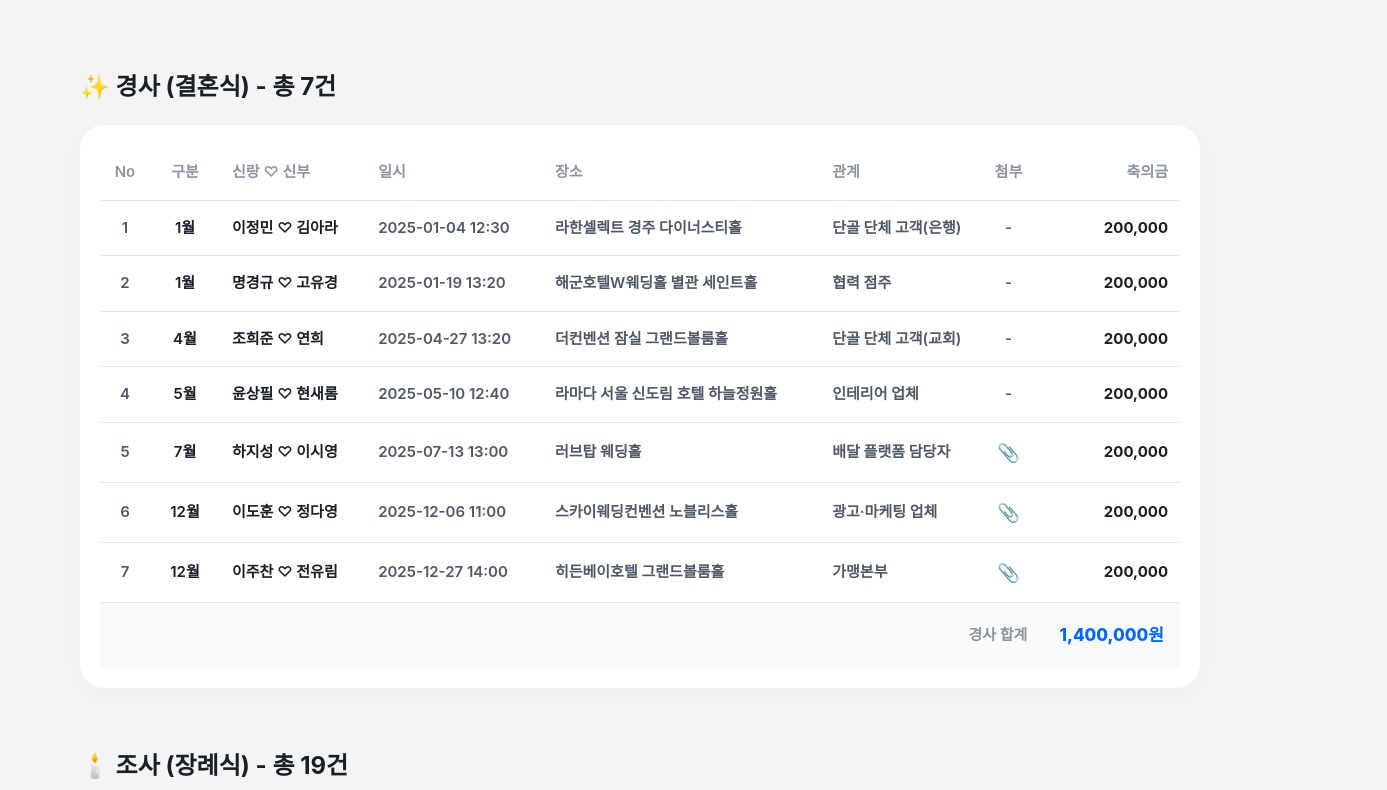
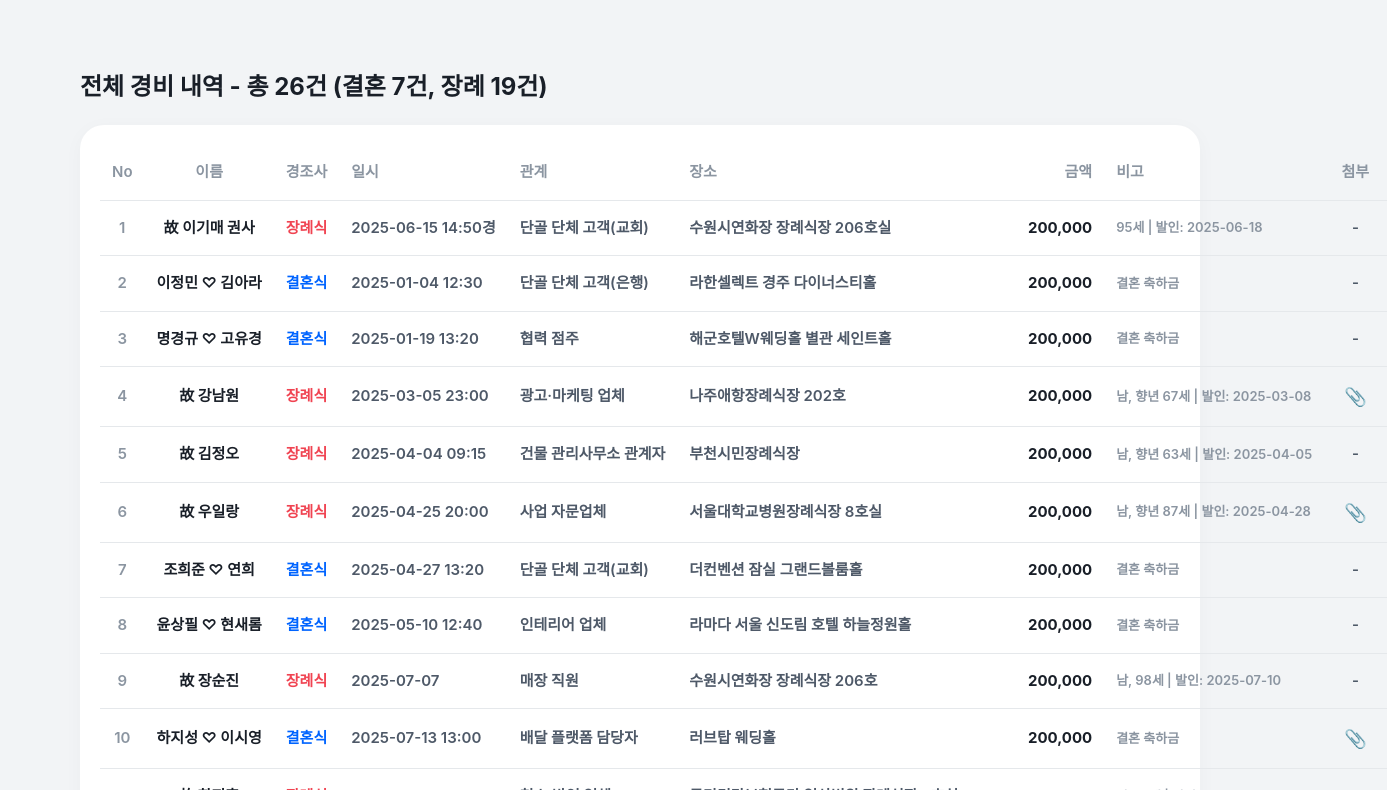
Before and after one commit to heekeunlee/events_2025, a website built with Vite: page index.html in a window 1280 px wide. Shown: the part 125-915 px from the top of the page, 1387 px wide, since content can reach past the window. Built offline with nearby package versions, Linux system fonts and the light colour scheme.

Commit message:
feat: unify tables and update title to business expense

```diff
--- a/app.js
+++ b/app.js
@@ -6,7 +6,7 @@ async function init() {
         const response = await fetch(`${baseUrl}data.json?v=${new Date().getTime()}`);
         allData = await response.json();
 
-        renderSections(allData);
+        renderUnifiedTable(allData);
         setupModals();
         setupExportButtons();
     } catch (error) {
@@ -14,40 +14,114 @@ async function init() {
     }
 }
 
-function renderSections(data) {
-    const weddingContainer = document.getElementById('wedding-container');
-    const obituaryContainer = document.getElementById('obituary-container');
-
-    const weddings = data.filter(item => item.type === 'wedding');
-    const obituaries = data.filter(item => item.type === 'obituary');
-
-    const weddingTitle = document.querySelector('#wedding-section .section-title');
-    const obituaryTitle = document.querySelector('#obituary-section .section-title');
-    if (weddingTitle) weddingTitle.textContent = `✨ 경사 (결혼식) - 총 ${weddings.length}건`;
-    if (obituaryTitle) obituaryTitle.textContent = `🕯️ 조사 (장례식) - 총 ${obituaries.length}건`;
-
-    renderSingleTable(weddings, weddingContainer, '경사');
-    renderSingleTable(obituaries, obituaryContainer, '조사');
-
-    renderTotalSummary(data);
-    renderImageGallery(data);
-}
-
 function getAmountValue(item) {
     if (!item || !item.id) return 200000;
     const id = item.id;
+    if (id === 9 || id === 13) return 150000;
+    return 200000;
+}
 
-    // --- ADJUSTED CALCULATION (Target Total: 5,100,000) ---
-    // Constraints: Max 200,000 per row, multiples of 50,000.
-    // Logic: 24 items @ 200,000 + 2 items @ 150,000 = 5,100,000
+function formatNumber(num) {
+    return num.toLocaleString();
+}
 
-    // Set 2 items to 150,000 to reach 5.1M (out of 26 total items)
-    // Chosen IDs: 9 (장비 AS), 13 (청소·방역)
-    if (id === 9 || id === 13) {
-        return 150000;
+function renderUnifiedTable(data) {
+    const container = document.getElementById('main-table-container');
+    const titleElement = document.getElementById('total-count-title');
+    if (!container) return;
+
+    if (data.length === 0) {
+        container.innerHTML = '<p style="padding: 20px; color: #8B95A1;">데이터가 없습니다.</p>';
+        return;
     }
 
-    return 200000;
+    // Sort by date
+    const sortedData = [...data].sort((a, b) => {
+        const dateA = a.type === 'wedding' ? a.dateTime : a.diedDate;
+        const dateB = b.type === 'wedding' ? b.dateTime : b.diedDate;
+        return new Date(dateA.replace(/-/g, '/')) - new Date(dateB.replace(/-/g, '/'));
+    });
+
+    if (titleElement) {
+        const weddings = data.filter(i => i.type === 'wedding').length;
+        const obituaries = data.filter(i => i.type === 'obituary').length;
+        titleElement.textContent = `전체 경비 내역 - 총 ${data.length}건 (결혼 ${weddings}건, 장례 ${obituaries}건)`;
+    }
+
+    let tableHtml = `
+        <table>
+            <thead>
+                <tr>
+                    <th style="width: 50px;">No</th>
+                    <th>이름</th>
+                    <th style="width: 100px;">경조사</th>
+                    <th>일시</th>
+                    <th>관계</th>
+                    <th>장소</th>
+                    <th style="text-align: right;">금액</th>
+                    <th>비고</th>
+                    <th style="width: 60px; text-align: center;">첨부</th>
+                </tr>
+            </thead>
+            <tbody>
+    `;
+
+    let totalSum = 0;
+
+    sortedData.forEach((item, index) => {
+        const amount = getAmountValue(item);
+        totalSum += amount;
+
+        const dateStr = item.type === 'wedding' ? item.dateTime : item.diedDate;
+        const typeLabel = item.type === 'wedding' ? '결혼식' : '장례식';
+        const nameDisplay = item.type === 'wedding' ? `${item.groom} ♡ ${item.bride}` : item.name;
+        const location = item.type === 'wedding' ? item.location : item.place;
+
+        // Construct Remarks (비고)
+        let remarks = "";
+        if (item.type === 'obituary') {
+            remarks = `${item.genderAge || ''} | 발인: ${item.funeralDate?.split(' ')[0] || ''}`;
+        } else {
+            remarks = "결혼 축하금";
+        }
+
+        const attachmentHtml = item.attachment
+            ? `<span class="attachment-icon" onclick="event.stopPropagation(); showImage('${item.attachment}')" title="증빙 서류 보기">📎</span>`
+            : '-';
+
+        tableHtml += `
+            <tr onclick="showDetail(${item.id})">
+                <td style="text-align: center; color: var(--toss-text-muted);">${index + 1}</td>
+                <td style="font-weight: 700; color: var(--toss-text-main);">${nameDisplay}</td>
+                <td style="font-weight: 600; color: ${item.type === 'wedding' ? 'var(--toss-blue)' : '#F04452'};">${typeLabel}</td>
+                <td>${dateStr}</td>
+                <td>${item.relation || '-'}</td>
+                <td>${location}</td>
+                <td style="text-align: right; font-weight: 700; color: var(--toss-text-main);">${formatNumber(amount)}</td>
+                <td style="font-size: 13px; color: var(--toss-text-muted);">${remarks}</td>
+                <td style="text-align: center;">${attachmentHtml}</td>
+            </tr>
+        `;
+    });
+
+    tableHtml += `
+            </tbody>
+            <tfoot>
+                <tr class="table-footer-row">
+                    <td colspan="6" style="text-align: right; font-weight: 600; color: var(--toss-text-muted);">통합 경비 합계</td>
+                    <td style="text-align: right; font-weight: 800; color: var(--toss-blue); font-size: 17px;">${formatNumber(totalSum)}원</td>
+                    <td colspan="2"></td>
+                </tr>
+            </tfoot>
+        </table>`;
+
+    container.innerHTML = tableHtml;
+
+    // Update total summary card
+    const totalAmountElement = document.getElementById('total-amount');
+    if (totalAmountElement) totalAmountElement.textContent = formatNumber(totalSum) + '원';
+
+    renderImageGallery(data);
 }
 
 function renderImageGallery(data) {
@@ -58,7 +132,7 @@ function renderImageGallery(data) {
     const itemsWithImages = data.filter(item => item.attachment);
 
     if (itemsWithImages.length === 0) {
-        galleryContainer.innerHTML = '<p style="color: var(--toss-text-muted);">첨부된 이미지가 없습니다.</p>';
+        galleryContainer.innerHTML = '<p style="color: var(--toss-text-muted);">첨부된 증빙 서류가 없습니다.</p>';
         return;
     }
 
@@ -75,103 +149,6 @@ function renderImageGallery(data) {
     `).join('');
 }
 
-function formatNumber(num) {
-    return num.toLocaleString();
-}
-
-function renderSingleTable(items, container, typeLabel) {
-    if (!container) return;
-    if (items.length === 0) {
-        container.innerHTML = '<p style="padding: 20px; color: #8B95A1;">데이터가 없습니다.</p>';
-        return;
-    }
-
-    const groups = {};
-    let tableTotal = 0;
-
-    items.forEach(item => {
-        const dateStr = item.type === 'wedding' ? item.dateTime : item.diedDate;
-        const match = dateStr.match(/(\d{4})[-년]\s*(\d{1,2})/);
-        const month = match ? `${match[1]}년 ${parseInt(match[2])}월` : '기타';
-        if (!groups[month]) groups[month] = [];
-        groups[month].push(item);
-        tableTotal += getAmountValue(item);
-    });
-
-    const sortedMonths = Object.keys(groups).sort((a, b) => {
-        const aVal = a.match(/(\d+)년\s+(\d+)월/);
-        const bVal = b.match(/(\d+)년\s+(\d+)월/);
-        if (!aVal || !bVal) return 0;
-        return (parseInt(aVal[1]) * 100 + parseInt(aVal[2])) - (parseInt(bVal[1]) * 100 + parseInt(bVal[2]));
-    });
-
-    const moneyColumnTitle = typeLabel === '경사' ? '축의금' : '부의금';
-
-    let tableHtml = `
-        <table>
-            <thead>
-                <tr>
-                    <th style="width: 50px;">No</th>
-                    <th style="width: 70px;">구분</th>
-                    <th>${typeLabel === '경사' ? '신랑 ♡ 신부' : '고인명'}</th>
-                    ${typeLabel === '조사' ? '<th style="width: 100px;">성별/연령</th>' : ''}
-                    <th>${typeLabel === '경사' ? '일시' : '별세일'}</th>
-                    <th>장소</th>
-                    <th style="width: 100px;">관계</th>
-                    <th style="width: 70px; text-align: center;">첨부</th>
-                    <th style="width: 110px; text-align: right;">${moneyColumnTitle}</th>
-                </tr>
-            </thead>
-            <tbody>
-    `;
-
-    let globalIndex = 1;
-
-    sortedMonths.forEach(month => {
-        const monthOnly = month.split(' ')[1] || month;
-
-        groups[month].forEach(item => {
-            const attachmentHtml = item.attachment
-                ? `<span class="attachment-icon" onclick="event.stopPropagation(); showImage('${item.attachment}')" title="이미지 보기">📎</span>`
-                : '-';
-
-            const amountVal = getAmountValue(item);
-
-            tableHtml += `
-                <tr onclick="showDetail(${item.id})">
-                    <td style="text-align: center;">${globalIndex++}</td>
-                    <td style="font-weight: 600; color: var(--toss-text-main); text-align: center;">${monthOnly}</td>
-                    <td style="font-weight: 600; color: var(--toss-text-main);">${item.type === 'wedding' ? `${item.groom} ♡ ${item.bride}` : item.name}</td>
-                    ${item.type === 'obituary' ? `<td>${item.genderAge}</td>` : ''}
-                    <td>${item.type === 'wedding' ? item.dateTime : item.diedDate}</td>
-                    <td>${item.type === 'wedding' ? item.location : item.place}</td>
-                    <td style="font-weight: 600;">${item.relation || '-'}</td>
-                    <td style="text-align: center;">${attachmentHtml}</td>
-                    <td style="text-align: right; font-weight: 700; color: var(--toss-text-main);">${formatNumber(amountVal)}</td>
-                </tr>
-            `;
-        });
-    });
-
-    tableHtml += `
-            </tbody>
-            <tfoot>
-                <tr class="table-footer-row">
-                    <td colspan="${typeLabel === '조사' ? 8 : 7}" style="text-align: right; font-weight: 600; color: var(--toss-text-muted);">${typeLabel} 합계</td>
-                    <td style="text-align: right; font-weight: 800; color: var(--toss-blue); font-size: 17px;">${formatNumber(tableTotal)}원</td>
-                </tr>
-            </tfoot>
-        </table>`;
-    container.innerHTML = tableHtml;
-}
-
-function renderTotalSummary(data) {
-    const totalAmountElement = document.getElementById('total-amount');
-    if (!totalAmountElement) return;
-    const total = data.reduce((acc, item) => acc + getAmountValue(item), 0);
-    totalAmountElement.textContent = formatNumber(total) + '원';
-}
-
 function setupExportButtons() {
     const excelBtn = document.getElementById('export-excel');
     const pdfBtn = document.getElementById('export-pdf');
@@ -182,26 +159,27 @@ function setupExportButtons() {
             const amount = getAmountValue(item);
             return {
                 '번호': index + 1,
-                '유형': item.type === 'wedding' ? '결혼' : '부고',
-                '대상/고인': item.type === 'wedding' ? `${item.groom} ♡ ${item.bride}` : item.name,
-                '날짜': item.type === 'wedding' ? item.dateTime : item.diedDate,
+                '성명/대상': item.type === 'wedding' ? `${item.groom} ♡ ${item.bride}` : item.name,
+                '유형': item.type === 'wedding' ? '결혼' : '장례',
+                '일시': item.type === 'wedding' ? item.dateTime : item.diedDate,
+                '관계': item.relation,
                 '장소': item.type === 'wedding' ? item.location : item.place,
-                '관계': item.relation,
-                '금액': amount
+                '금액': amount,
+                '비고': item.type === 'obituary' ? `${item.genderAge} | 발인: ${item.funeralDate}` : '결혼 축하'
             };
         });
 
         const worksheet = XLSX.utils.json_to_sheet(dataForExcel);
         const workbook = XLSX.utils.book_new();
-        XLSX.utils.book_append_sheet(workbook, worksheet, "2025 경조사");
-        XLSX.writeFile(workbook, "2025_경조사_기록.xlsx");
+        XLSX.utils.book_append_sheet(workbook, worksheet, "사업필요경비");
+        XLSX.writeFile(workbook, "2025_사업_필요_경비.xlsx");
     };
 
     pdfBtn.onclick = () => {
         const element = document.getElementById('app');
         const opt = {
             margin: 10,
-            filename: '2025_경조사_기록.pdf',
+            filename: '2025_사업_필요_경비.pdf',
             image: { type: 'jpeg', quality: 0.98 },
             html2canvas: { scale: 2, useCORS: true },
             jsPDF: { unit: 'mm', format: 'a4', orientation: 'portrait' }
@@ -236,7 +214,7 @@ function showDetail(id) {
                 <span class="info-value">${item.location}</span>
             </div>
             <div class="modal-detail-item">
-                <span class="info-label">축의금</span>
+                <span class="info-label">금액</span>
                 <span class="info-value" style="font-weight: 700; color: var(--toss-blue);">${formatNumber(amountVal)}원</span>
             </div>
         `;
@@ -254,7 +232,7 @@ function showDetail(id) {
                 </div>
             </div>
             <div class="modal-detail-item">
-                <span class="info-label">부의금</span>
+                <span class="info-label">금액</span>
                 <span class="info-value" style="font-weight: 700; color: var(--toss-blue);">${formatNumber(amountVal)}원</span>
             </div>
             <div class="modal-detail-item">
--- a/index.html
+++ b/index.html
@@ -3,7 +3,7 @@
 <head>
     <meta charset="UTF-8">
     <meta name="viewport" content="width=1200"> <!-- Force PC width on mobile as per user request -->
-    <title>2025년 경조사 기록</title>
+    <title>사업 필요 경비 (2025)</title>
     <link rel="stylesheet" href="./style.css">
     <!-- Libraries for Excel and PDF export -->
     <script src="https://cdnjs.cloudflare.com/ajax/libs/xlsx/0.18.5/xlsx.full.min.js"></script>
@@ -13,7 +13,7 @@
     <div id="app">
         <header>
             <div class="container header-content">
-                <h1>2025년 경조사 기록 <span class="header-subtext">(우지커피 광교상현역점, 대표 이건경)</span></h1>
+                <h1>사업 필요 경비 (2025) <span class="header-subtext">(우지커피 광교상현역점, 대표 이건경)</span></h1>
                 <div class="button-group">
                     <button id="export-pdf" class="action-button pdf-btn">
                         <svg width="18" height="18" viewBox="0 0 24 24" fill="none" stroke="currentColor" stroke-width="2" stroke-linecap="round" stroke-linejoin="round"><path d="M14 2H6a2 2 0 0 0-2 2v16a2 2 0 0 0 2 2h12a2 2 0 0 0 2-2V8z"></path><polyline points="14 2 14 8 20 8"></polyline><line x1="16" y1="13" x2="8" y2="13"></line><line x1="16" y1="17" x2="8" y2="17"></line><polyline points="10 9 9 9 8 9"></polyline></svg>
@@ -32,29 +32,22 @@
         </header>
 
         <main class="container">
-            <section id="wedding-section">
-                <h2 class="section-title">✨ 경사 (결혼식) - 총 7건</h2>
-                <div id="wedding-container" class="main-card">
-                    <!-- Table injected here -->
-                </div>
-            </section>
-
-            <section id="obituary-section">
-                <h2 class="section-title">🕯️ 조사 (장례식) - 총 19건</h2>
-                <div id="obituary-container" class="main-card">
-                    <!-- Table injected here -->
+            <section id="main-section">
+                <h2 id="total-count-title" class="section-title">전체 경비 내역</h2>
+                <div id="main-table-container" class="main-card">
+                    <!-- Unified table will be injected here -->
                 </div>
             </section>
 
             <section id="total-summary-section" class="total-summary-card">
                 <div class="summary-item">
-                    <span class="summary-label">2025년 전체 경조사 합계</span>
+                    <span class="summary-label">2025년 전체 사업 경비 합계</span>
                     <span id="total-amount" class="summary-value">0원</span>
                 </div>
             </section>
 
             <section id="gallery-section" class="print-page-break">
-                <h2 class="section-title">🖼️ 첨부파일 아카이브</h2>
+                <h2 class="section-title">🖼️ 증빙 서류 아카이브 (청첩장/부고)</h2>
                 <div id="image-gallery" class="gallery-grid">
                     <!-- Images injected here -->
                 </div>
```
